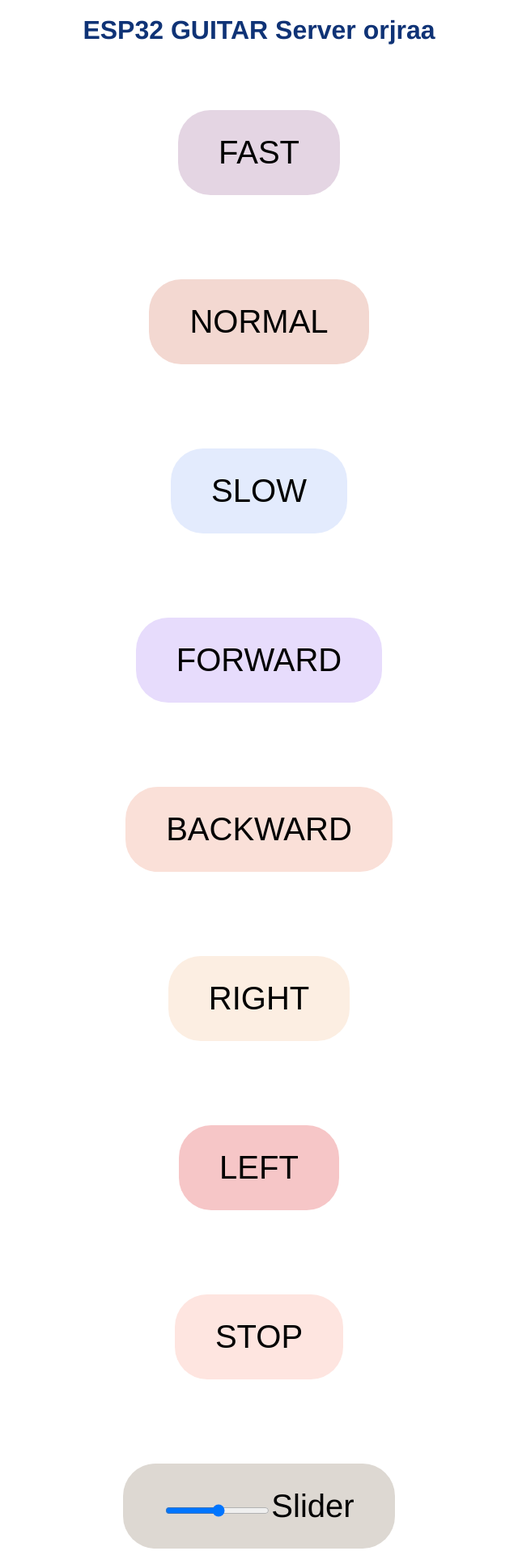
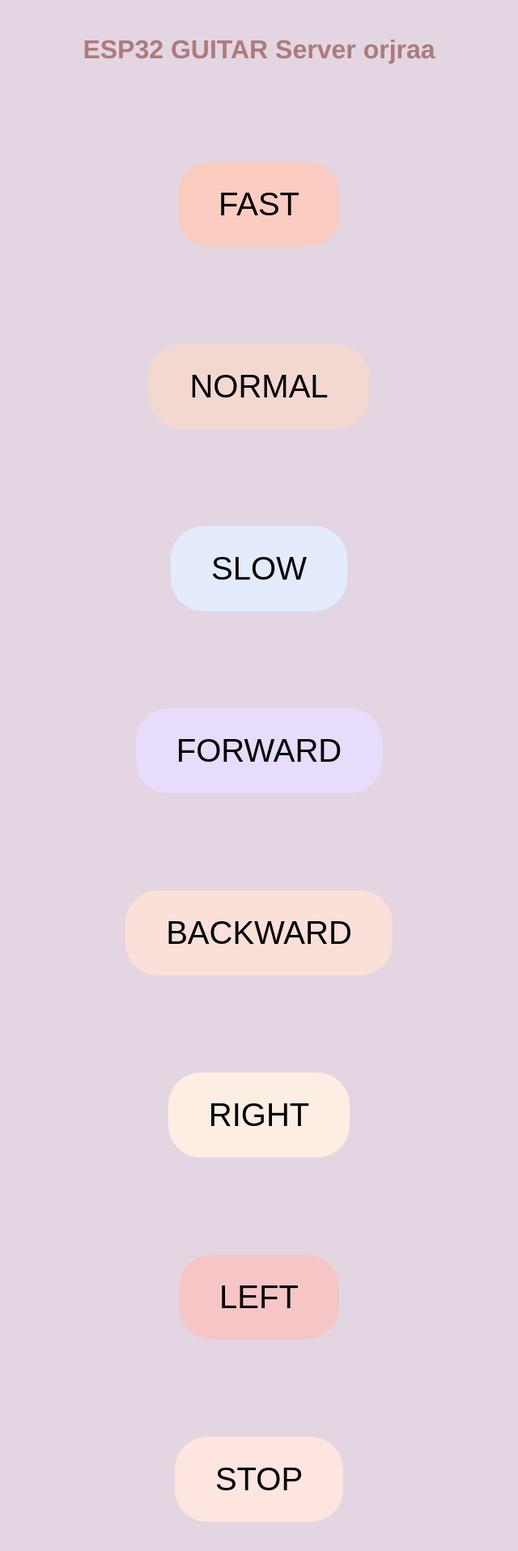
Before and after one commit to ndoqx/ESP32_Async_Web_Server, a plain HTML site: page data/index.html in a window 1280 px wide. Shown: the part 5-1921 px from the top of the page at 81% size, without its empty margins (320-960 px from the left). Drawn offline with Linux system fonts and the light colour scheme.

Commit message:
color phase two

```diff
--- a/data/style.css
+++ b/data/style.css
@@ -3,17 +3,18 @@
   display: inline-block;
   margin: 0px auto;
   text-align: center;
+  background-color: #E4D5E3;
 }
 h1{
-  color: #0F3376;
-  padding: 2vh;
+  color: #AA7C7A;
+  padding: 5vh;
 }
 p{
-  font-size: 1.5rem;
+  font-size: 2.5rem;
 }
 .button {
   display: inline-block;
-  background-color: #E4D5E3;
+  background-color: #FBCCC2;
   border: none;
   border-radius: 40px;
   color: black;
@@ -50,9 +51,9 @@
   border: none;
   border-radius: 40px;
   color: black;
-  padding: 30px 50px;
+  padding: 70px 90px;
   text-decoration: none;
-  font-size: 40px;
-  margin: 40px;
+  font-size: 60px;
+  margin: 70px;
   cursor: pointer;
 }
```
